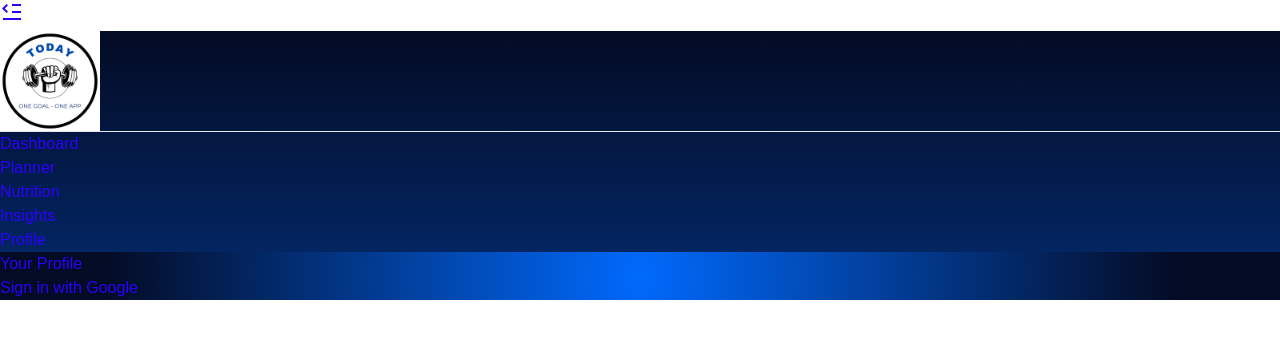
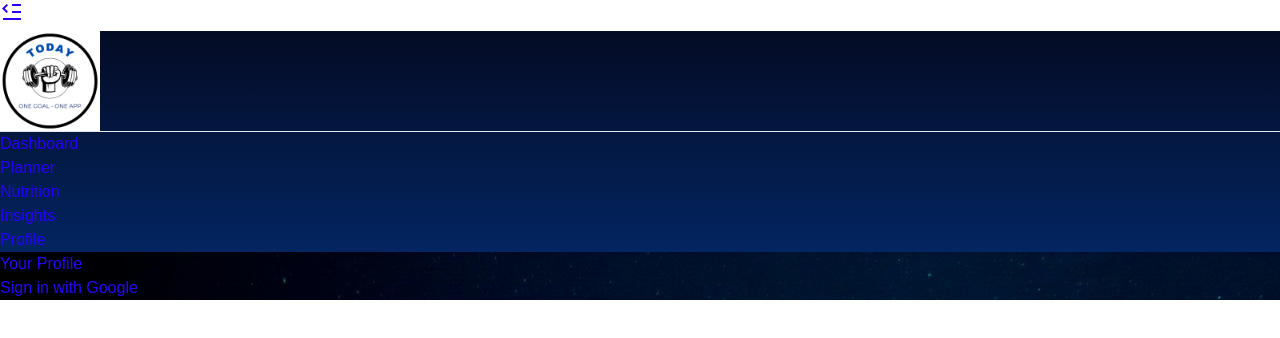
Before and after one commit to shay122990/fitness-dashboard-nextjs, a Next.js app: page /profile in a window 1280 px wide. Shown: the top 338 px of the page. Built offline with nearby package versions, Linux system fonts and the light colour scheme; no server answers.

Commit message:
Profile - bg image added

```diff
--- a/src/app/profile/page.tsx
+++ b/src/app/profile/page.tsx
@@ -36,8 +36,10 @@ const Profile = () => {
   };
 
   return (
-    <div className="flex justify-center w-full h-full px-6 pb-4 pt-20 bg-black bg-opacity-30 rounded">
-       <div className="flex flex-col bg-white shadow-md rounded-lg p-4 text-center justify-center items-center w-96 h-80 bg-gradient-to-br from-gray-900 to to-blue-700">
+  <div className="relative flex justify-center w-full h-full px-6 pb-4 pt-20 rounded bg-cover bg-center bg-no-repeat"
+    style={{ backgroundImage: "url('/profile-bg.jpg')" }}>
+    <div className="absolute inset-0 bg-gray-950 bg-opacity-70"></div>
+    <div className="relative flex flex-col bg-white shadow-md rounded-lg p-4 text-center justify-center items-center w-96 h-80 bg-gradient-to-br from-gray-900 to-blue-700">
       <h2 className="text-2xl font-bold text-center mb-4">Your Profile</h2>
       {user ? (
         <>
```
Also changed, not shown: public/jellyfish.jpg, public/profile-bg.jpg.
